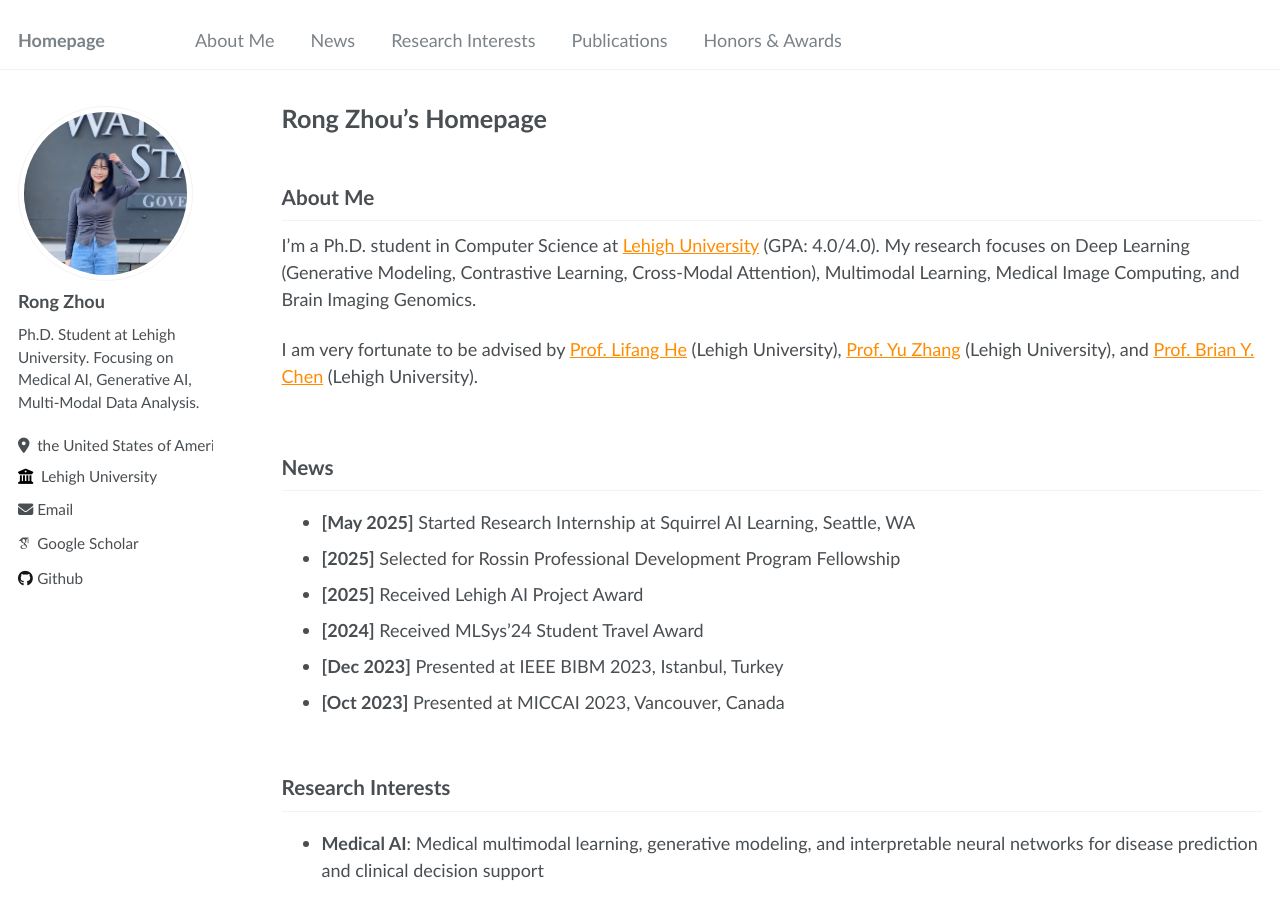
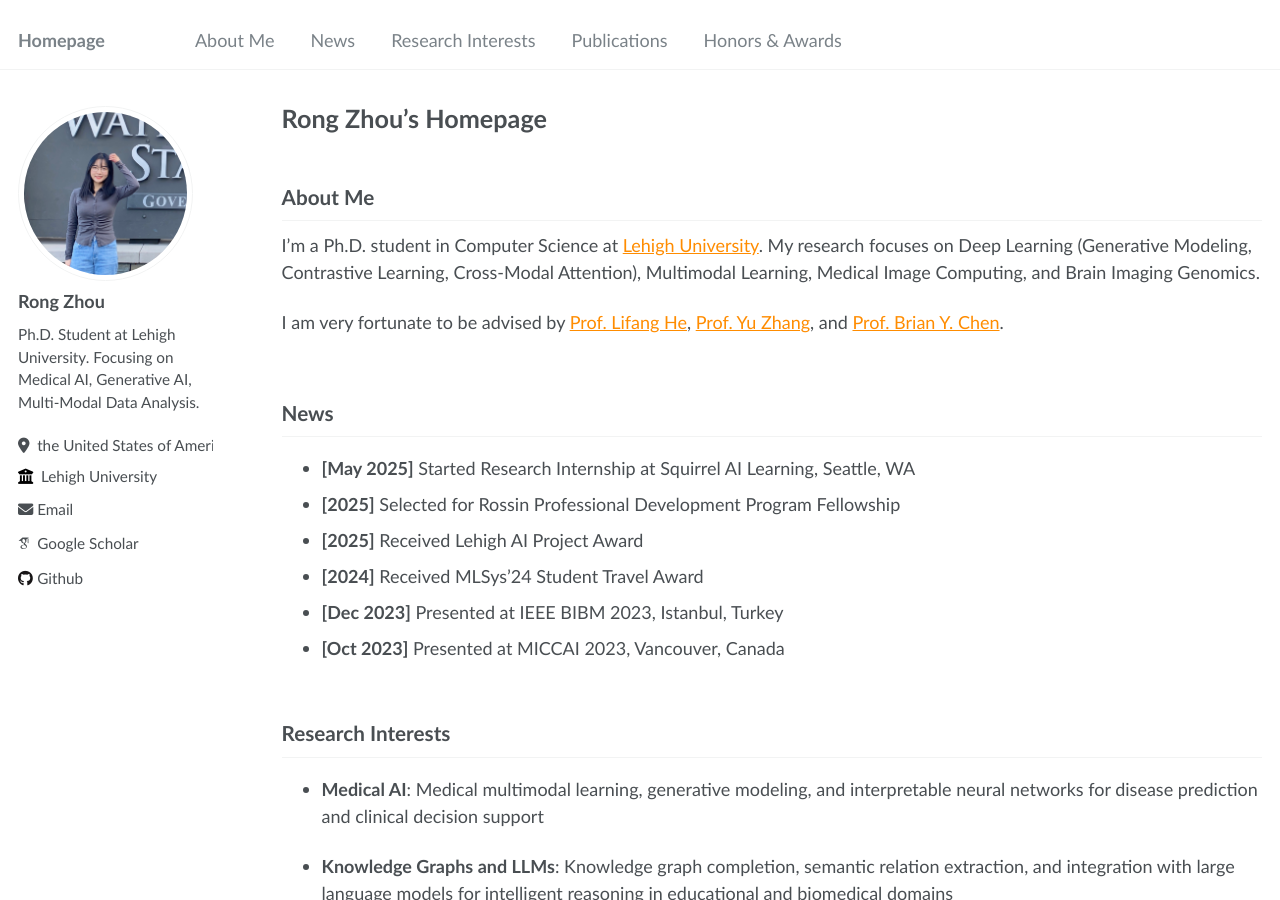
Before and after one commit to rongzhou7/rongzhou7.github.io, a Jekyll site: the page built from _pages/about.md, in a window 1280 px wide and 900 px high. Built offline with Jekyll 4.4.1, drawn with Linux system fonts in a browser that asks for light colours; some web fonts are replaced.

Commit message:
Update about.md

```diff
--- a/_pages/about.md
+++ b/_pages/about.md
@@ -11,9 +11,9 @@ redirect_from:
 
 ## About Me
 
-I'm a Ph.D. student in Computer Science at [Lehigh University](https://www2.lehigh.edu/) (GPA: 4.0/4.0). My research focuses on Deep Learning (Generative Modeling, Contrastive Learning, Cross-Modal Attention), Multimodal Learning, Medical Image Computing, and Brain Imaging Genomics.
+I'm a Ph.D. student in Computer Science at [Lehigh University](https://www2.lehigh.edu/). My research focuses on Deep Learning (Generative Modeling, Contrastive Learning, Cross-Modal Attention), Multimodal Learning, Medical Image Computing, and Brain Imaging Genomics.
 
-I am very fortunate to be advised by [Prof. Lifang He](https://engineering.lehigh.edu/faculty/lifang-he) (Lehigh University), [Prof. Yu Zhang](https://yuzhangresearch.weebly.com/) (Lehigh University), and [Prof. Brian Y. Chen](https://www.cse.lehigh.edu/~chen/) (Lehigh University).
+I am very fortunate to be advised by [Prof. Lifang He](https://engineering.lehigh.edu/faculty/lifang-he), [Prof. Yu Zhang](https://yuzhangresearch.weebly.com/), and [Prof. Brian Y. Chen](https://www.cse.lehigh.edu/~chen/).
 
 </div>
 
```
